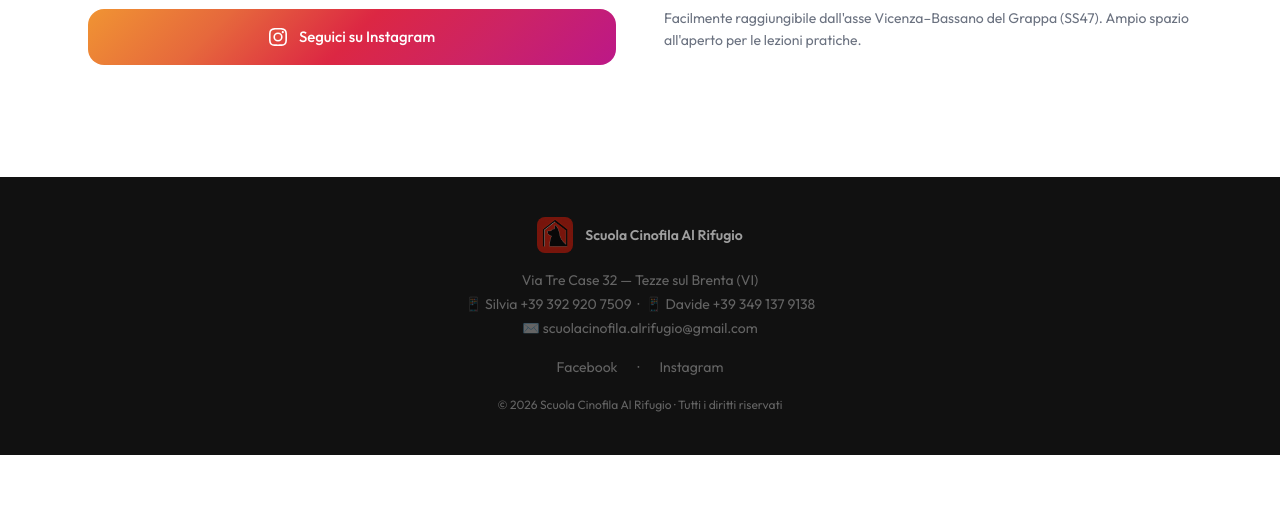
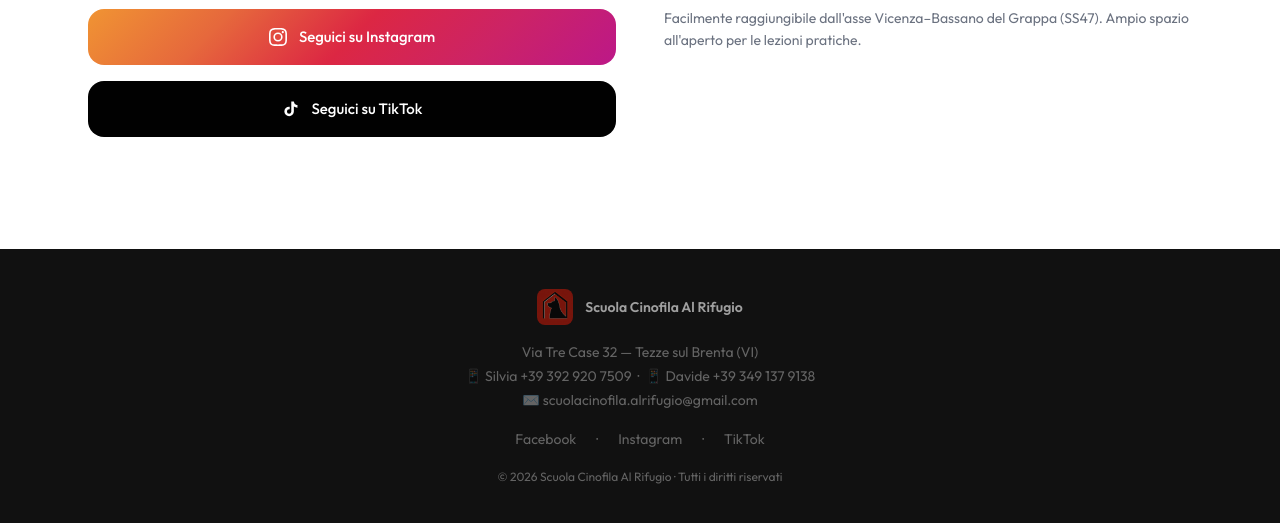
Before and after one commit to redalbert93/webSiteAlRifugio, a plain HTML site: page index.html in a window 1280 px wide. Shown: the part 7726-8249 px from the top of the page. Before the commit the page ends 8181 px from the top, so only its background shows below. Drawn offline with Linux system fonts and the light colour scheme.

Commit message:
modifiche testo

```diff
--- a/index.html
+++ b/index.html
@@ -546,6 +546,12 @@
             </svg>
             Seguici su Instagram
           </a>
+
+          <!-- TikTok -->
+          <a href="https://vm.tiktok.com/ZNRoPTHeW/" target="_blank" rel="noopener noreferrer" class="btn-tiktok">
+            <svg width="18" height="18" viewBox="0 0 24 24" fill="white"><path d="M19.59 6.69a4.83 4.83 0 01-3.77-4.25V2h-3.45v13.67a2.89 2.89 0 01-2.88 2.5 2.89 2.89 0 01-2.89-2.89 2.89 2.89 0 012.89-2.89c.28 0 .54.04.79.1V9.01a6.33 6.33 0 00-.79-.05 6.34 6.34 0 00-6.34 6.34 6.34 6.34 0 006.34 6.34 6.34 6.34 0 006.33-6.34V8.69a8.18 8.18 0 004.79 1.54V6.78a4.85 4.85 0 01-1.02-.09z"/></svg>
+            Seguici su TikTok
+          </a>
         </div>
 
         <!-- Colonna destra: mappa -->
@@ -600,6 +606,8 @@
       <a href="https://www.facebook.com/scuolacinofilarifugio" target="_blank" rel="noopener noreferrer">Facebook</a>
       <span>·</span>
       <a href="https://www.instagram.com/scuolacinofila_alrifugio/" target="_blank" rel="noopener noreferrer">Instagram</a>
+      <span>·</span>
+      <a href="https://vm.tiktok.com/ZNRoPTHeW/" target="_blank" rel="noopener noreferrer">TikTok</a>
     </div>
 
     <p class="footer-copy">
--- a/style.css
+++ b/style.css
@@ -1080,6 +1080,23 @@ button {
 
 .btn-instagram:hover { opacity: 0.90; }
 
+.btn-tiktok {
+  display: flex;
+  align-items: center;
+  justify-content: center;
+  gap: 12px;
+  background: #010101;
+  color: white;
+  padding: 16px 24px;
+  border-radius: 16px;
+  font-weight: 500;
+  font-size: 15px;
+  margin-bottom: 16px;
+  transition: background 0.2s;
+}
+
+.btn-tiktok:hover { background: #222; }
+
 /* Mappa */
 .mappa-wrap {
   border-radius: 24px;
```
